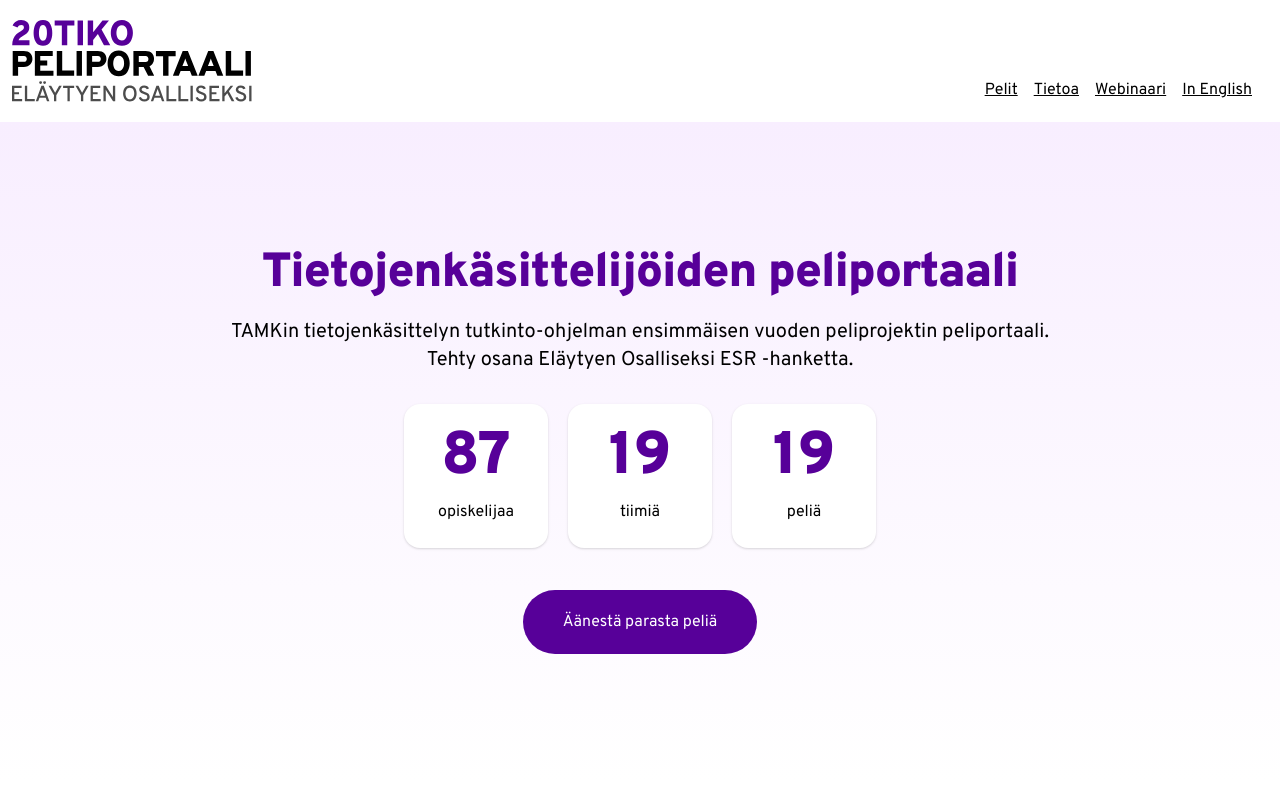
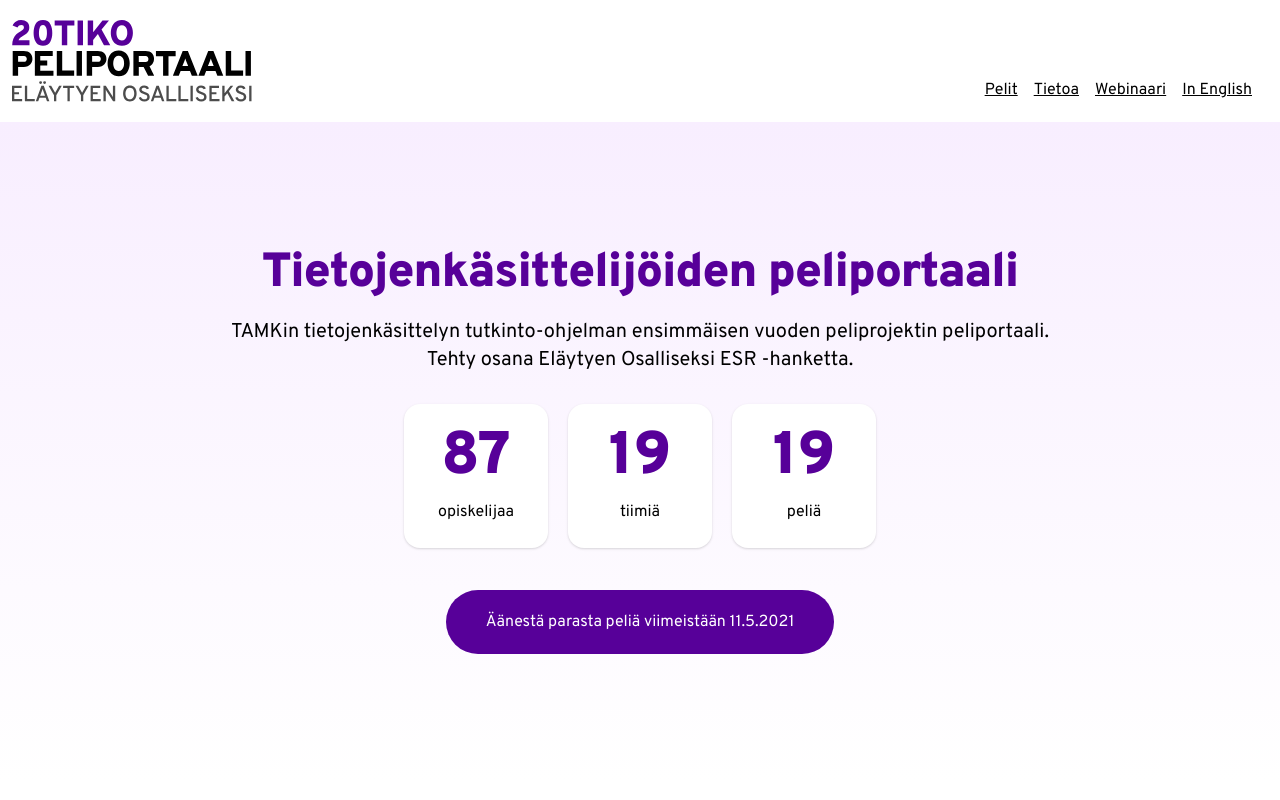
Before and after one commit to mirorauhala/tiko-peliportaali, a Vue app: page / in a window 1280 px wide. Shown: the top 800 px of the page. Built offline with nearby package versions, Linux system fonts and the light colour scheme.

Commit message:
add deadline

```diff
--- a/src/components/TikoHeader.vue
+++ b/src/components/TikoHeader.vue
@@ -78,7 +78,7 @@ export default {
       </div>
 
       <a target="_blank" href="https://docs.google.com/forms/d/e/1FAIpQLSd6NB2xLpT04qK46ti27d7nQeEotjdgV-zLx65QJL5gUceaTg/viewform"
-        class="mt-5 bg-tuni text-white rounded-full border-tuni p-5 px-10">Äänestä parasta peliä</a>
+        class="mt-5 bg-tuni text-white rounded-full border-tuni p-5 px-10">Äänestä parasta peliä viimeistään 11.5.2021</a>
     </div>
   </header>
 </template>
```
